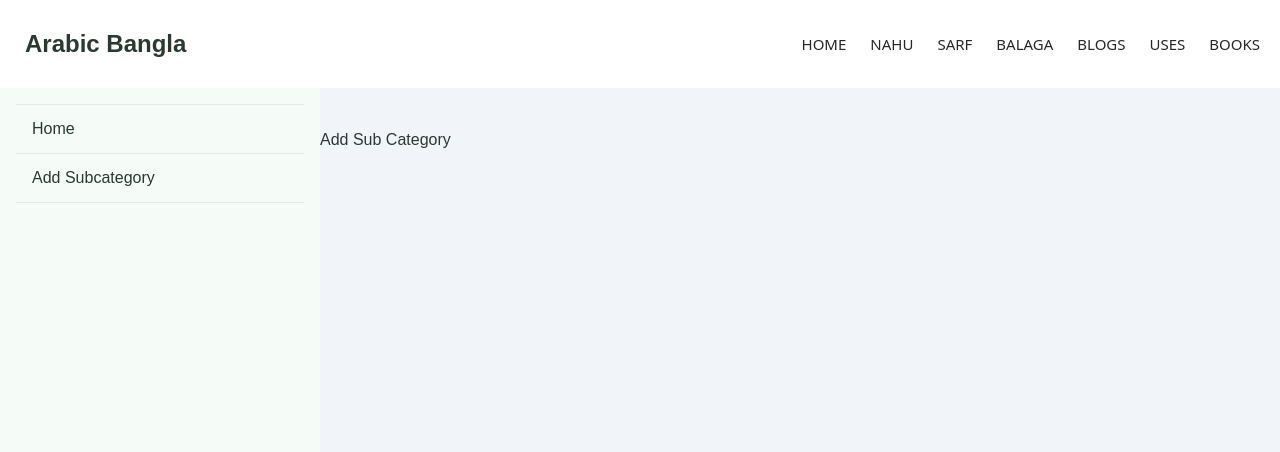
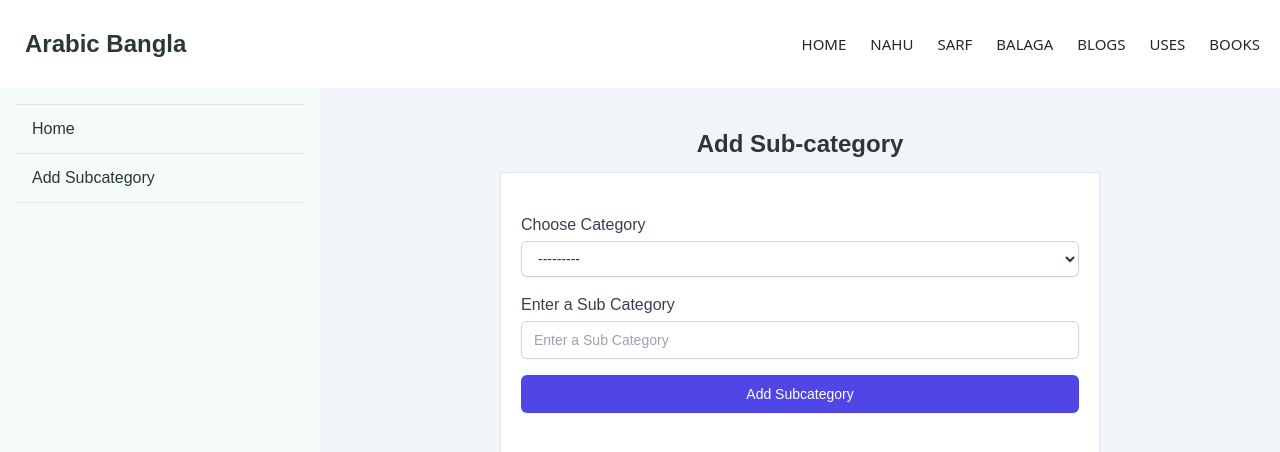
Before and after one commit to AlasicaTheRevolution/arabic-bangla, a React (Create React App) app: page /dashboard/add-subcategory in a window 1280 px wide. Shown: the top 452 px of the page. Built offline with nearby package versions, Linux system fonts and the light colour scheme.

Commit message:
add sub category -omar

```diff
--- a/src/Pages/Dashboard/AddSubCategory.js
+++ b/src/Pages/Dashboard/AddSubCategory.js
@@ -1,9 +1,53 @@
-import React from 'react';
+import React, { useState } from 'react';
 
 const AddSubCategory = () => {
+    const [category, setCategory] = useState("");
+    const [subcategory, setSubcategory] = useState("");
+
+    function handleSubmit(event) {
+        event.preventDefault();
+        // ...logic to add subcategory goes here...
+    }
+
     return (
-        <div>
-            Add Sub Category
+        <div className='w-[600px] mx-auto '>
+            <h3 className='text-2xl font-bold mb-3 text-center'>Add Sub-category</h3>
+            <div className='px-5 py-10 bg-white border '>
+                <form onSubmit={handleSubmit} className="">
+                    <label htmlFor="category" className="block font-medium text-gray-700">
+                        Choose Category
+                    </label>
+                    <select
+                        id="category"
+                        name="category"
+                        className="mt-1 block w-full py-2 px-3 border border-gray-300 bg-white rounded-md shadow-sm focus:outline-none focus:ring-indigo-500 focus:border-indigo-500 sm:text-sm"
+                        value={category}
+                        onChange={(event) => setCategory(event.target.value)}
+                    >
+                        <option value="">---------</option>
+                        <option value="nahu">নাহূ</option>
+                        <option value="sarf">সার্ফ</option>
+                        <option value="balaga">বালাগা</option>
+                    </select>
+                    <label htmlFor="subcategory" className="block font-medium text-gray-700 mt-4">
+                       Enter a Sub Category
+                    </label>
+                    <input
+                        type="text"
+                        name="subcategory"
+                        id="subcategory"
+                        className="mt-1 block w-full py-2 px-3 border border-gray-300 bg-white rounded-md shadow-sm focus:outline-none focus:ring-indigo-500 focus:border-indigo-500 sm:text-sm"
+                        value={subcategory} placeholder="Enter a Sub Category"
+                        onChange={(event) => setSubcategory(event.target.value)}
+                    />
+                    <button
+                        type="submit"
+                        className="mt-4 inline-flex justify-center py-2 px-4 border border-transparent w-full shadow-sm text-sm font-medium rounded-md text-white bg-indigo-600 hover:bg-indigo-700 focus:outline-none focus:ring-2 focus:ring-offset-2 focus:ring-indigo-500"
+                    >
+                        Add Subcategory
+                    </button>
+                </form>
+            </div>
         </div>
     );
 };
--- a/src/firebase.init.js
+++ b/src/firebase.init.js
@@ -15,5 +15,5 @@ const firebaseConfig = {
 
 // Initialize Firebase
 const app = initializeApp(firebaseConfig);
-const auth = getAuth(app);
-export default auth;
+// const auth = getAuth(app);
+// export default auth;
```
